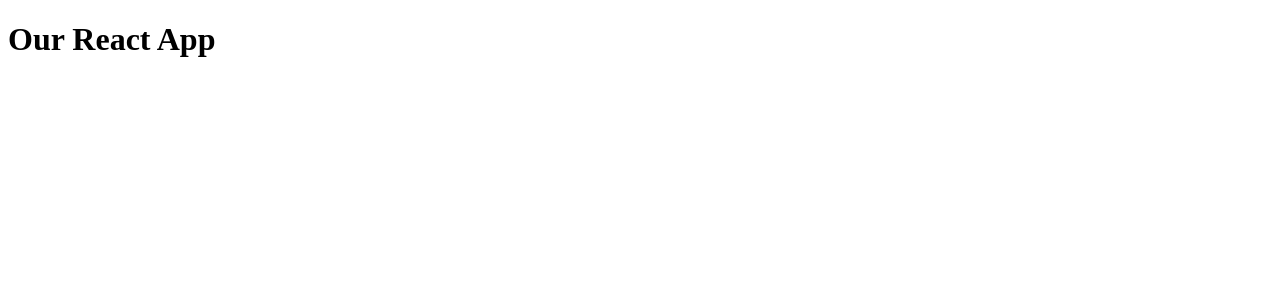
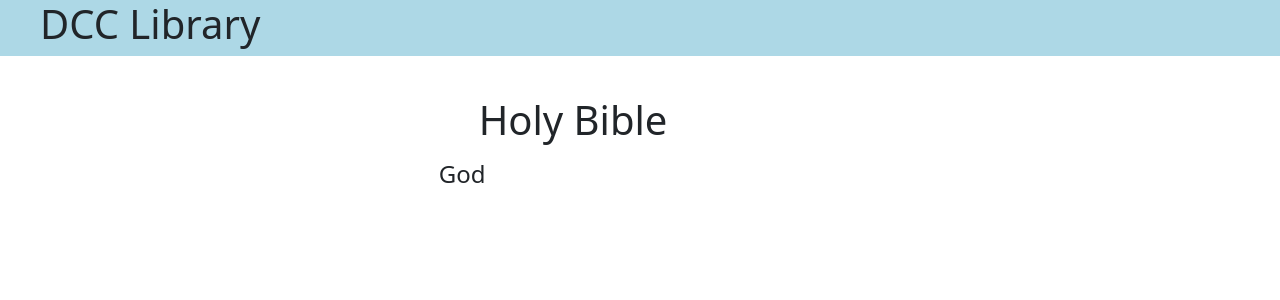
Before and after one commit to JoshuaB94/DCCLibraryReact, a React (Create React App) app: page / in a window 1280 px wide. Shown: the top 300 px of the page. Built offline with nearby package versions, Linux system fonts and the light colour scheme.

Commit message:
Created new App Component + Created components folders + Created TitleBar Component and CSS file

```diff
--- a/package.json
+++ b/package.json
@@ -6,6 +6,7 @@
     "@testing-library/jest-dom": "^5.15.0",
     "@testing-library/react": "^11.2.7",
     "@testing-library/user-event": "^12.8.3",
+    "bootstrap": "^5.1.3",
     "react": "^17.0.2",
     "react-dom": "^17.0.2",
     "react-scripts": "4.0.3",
--- /dev/null
+++ b/src/components/App.css
@@ -0,0 +1,16 @@
+.col-alight {
+    text-align: center;
+}
+
+.center {
+    margin: 0;
+    position: absolute;
+    top: 50%;
+    left: 50%;
+    -ms-transform: translate(-50%, -50%);
+    transform: translate(-50%, -50%);
+}
+
+.row-space {
+    margin-bottom: 2em;
+}
--- /dev/null
+++ b/src/components/App.jsx
@@ -0,0 +1,40 @@
+import React, {Component} from "react";
+import './App.css';
+import TitleBar from "./TitleBar/TitleBar";
+
+class App extends Component {
+    constructor(props){
+        super(props);
+        this.books = [
+            {title: "Holy Bible", author: "God"},
+            {title: "The Book of Genesis", author: "Moses"},
+            {title: "The Book of Psalms", author: "King David"}
+        ];
+        this.state = {
+            bookNumber: 0
+        };
+    }
+
+    render(){
+        return (
+            <div className="container-fluid">
+                <TitleBar />
+                <div className="row">
+                    <div className="col-md-4">
+                        {/*Previous Button will go here*/}
+                    </div>
+                    <div className="col-md-4">
+                        {/*Display Book cover here*/}
+                        <h1>{this.books[this.state.bookNumber].title}</h1>
+                        <h4>{this.books[this.state.bookNumber].author}</h4>
+                    </div>
+                    <div className="col-md-4">
+                        {/*Next Button will go here*/}
+                    </div>
+                    </div>
+            </div>
+        )
+    }
+}
+
+export default App;
--- /dev/null
+++ b/src/components/TitleBar/TitleBar.css
@@ -0,0 +1,9 @@
+.titlebar-nav {
+    background-color: lightblue;
+    width: 100%;
+}
+
+h1 {
+    padding-bottom: 0.2em;
+    padding-left: 1em;
+}
--- /dev/null
+++ b/src/components/TitleBar/TitleBar.jsx
@@ -0,0 +1,16 @@
+import React from "react";
+import './TitleBar.css';
+
+function TitleBar(props){
+    return (
+        <div className="row row-space">
+            <div className="col-md-12" style={{padding: 0}}>
+                <div className="titlebar-nav">
+                    <h1>DCC Library</h1>
+                </div>
+            </div>
+        </div>
+    )
+}
+
+export default TitleBar;
--- a/src/index.js
+++ b/src/index.js
@@ -1,6 +1,6 @@
 import React from "react";
 import reactDom from "react-dom";
+import App from "./components/App";
+import 'bootstrap/dist/css/bootstrap.css';
 
-const jsxElement = <h1>Our React App</h1>;
-
-reactDom.render(jsxElement, document.getElementById("root"));
+reactDom.render(<App/>, document.getElementById("root"));
```
Also changed, not shown: 1 other file (tests, documents, lock files or other folders).
